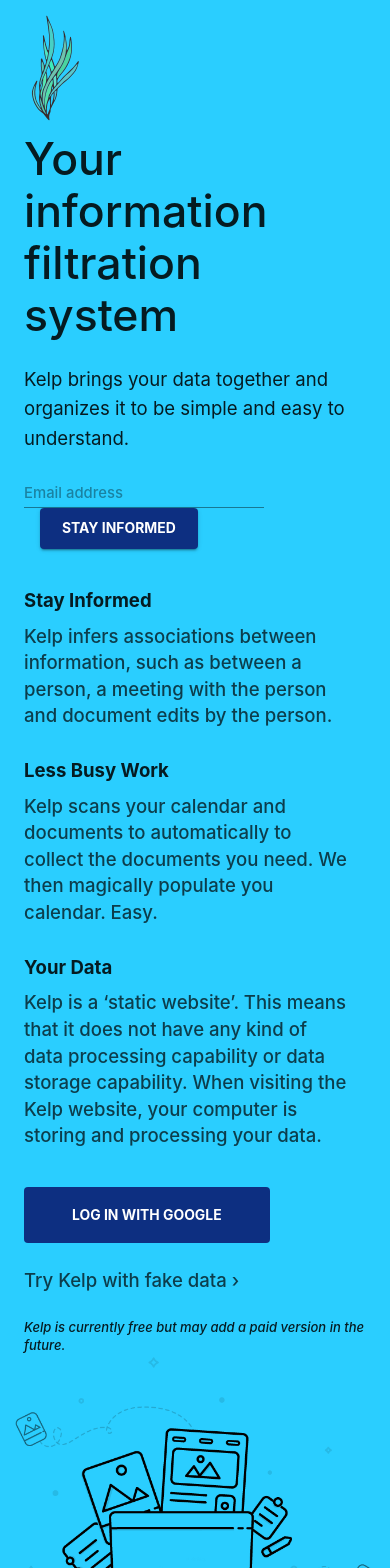
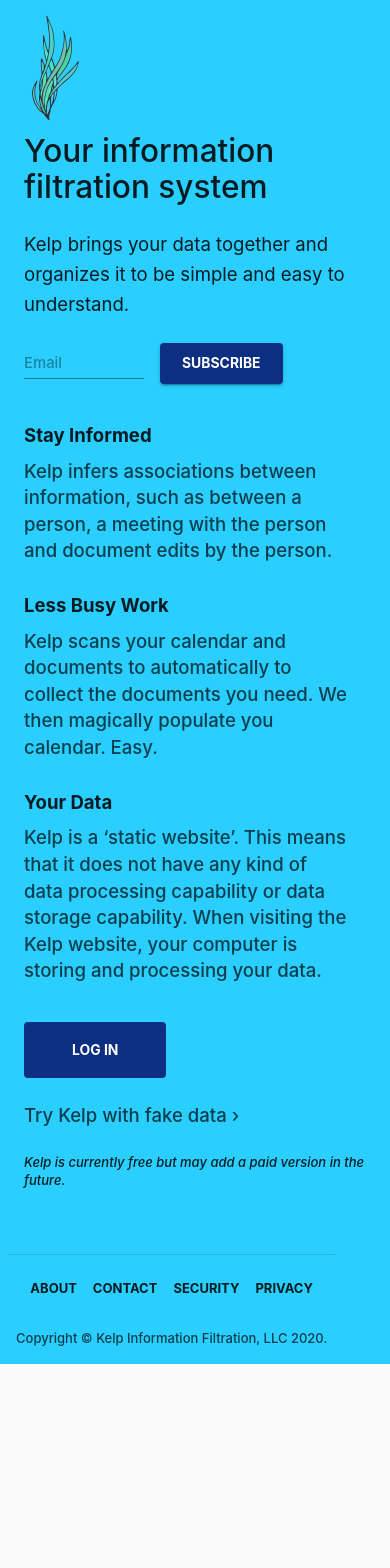
Before and after one commit to zamiang/kelp, a Next.js app: page / in a window 390 px wide. Shown: the top 1568 px of the page. After the commit the page ends 1364 px from the top, so only its background shows below. Built offline with nearby package versions, Linux system fonts and the light colour scheme; no server answers.

Commit message:
Mobile 2 (#92)
* more mobile updates

* heading spacing

```diff
--- a/components/email-signup.tsx
+++ b/components/email-signup.tsx
@@ -17,6 +17,7 @@ const useStyles = makeStyles((theme) => ({
     minWidth: 180,
     [theme.breakpoints.down('sm')]: {
       minWidth: 0,
+      width: 120,
     },
   },
 }));
@@ -39,12 +40,7 @@ const EmailSignup = () => {
         />
         <Grid container alignItems="center" justify="flex-start">
           <Grid item>
-            <TextField
-              name="email"
-              placeholder="Email address"
-              required
-              className={classes.input}
-            />
+            <TextField name="email" placeholder="Email" required className={classes.input} />
           </Grid>
           <Grid item>
             <Button
@@ -55,7 +51,7 @@ const EmailSignup = () => {
               color="primary"
               className={classes.signup}
             >
-              Stay Informed
+              Subscribe
             </Button>
           </Grid>
         </Grid>
--- a/components/homepage/footer.tsx
+++ b/components/homepage/footer.tsx
@@ -37,6 +37,9 @@ const useStyles = makeStyles((theme) => ({
     display: 'inline-block',
     marginRight: theme.spacing(2),
     marginLeft: theme.spacing(2),
+    [theme.breakpoints.down('sm')]: {
+      margin: theme.spacing(1),
+    },
   },
 }));
 
--- a/pages/about.tsx
+++ b/pages/about.tsx
@@ -24,7 +24,7 @@ const About = () => {
               src="/icons/success-line.svg"
               className={clsx(classes.heroImage, classes.heroImageIcon)}
             />
-            <Typography variant="h2" className={classes.center}>
+            <Typography variant="h2" className={clsx(classes.center, classes.heading)}>
               Information at your fingertips
               <br />
               &hellip;but actually
--- a/pages/index.tsx
+++ b/pages/index.tsx
@@ -23,6 +23,12 @@ export const useStyles = makeStyles((theme) => ({
   },
   containerWidth: {
     width: '100%',
+  },
+  heading: {
+    [theme.breakpoints.down('sm')]: {
+      fontSize: theme.typography.h4.fontSize,
+      marginBottom: theme.spacing(2),
+    },
   },
   hero: {
     marginTop: theme.spacing(9),
@@ -54,6 +60,7 @@ export const useStyles = makeStyles((theme) => ({
     width: '100%',
     [theme.breakpoints.down('sm')]: {
       padding: theme.spacing(1),
+      marginTop: theme.spacing(1),
     },
   },
   buttonContainer: {
@@ -112,6 +119,9 @@ export const useStyles = makeStyles((theme) => ({
     height: 'auto',
     maxWidth: '586px',
     mixBlendMode: 'multiply',
+    [theme.breakpoints.down('sm')]: {
+      display: 'none',
+    },
   },
   heroImageIcon: {
     height: '120px',
@@ -157,7 +167,9 @@ const App = () => {
           <Grid item sm={6}>
             <Container maxWidth="sm">
               <img style={{ maxWidth: 120, marginLeft: -32 }} src="kelp.svg" />
-              <Typography variant="h3">Your information filtration system</Typography>
+              <Typography variant="h3" className={classes.heading}>
+                Your information filtration system
+              </Typography>
               <Typography variant="h6" className={classes.body}>
                 Kelp brings your data together and organizes it to be simple and easy to understand.
               </Typography>
@@ -203,7 +215,7 @@ const App = () => {
                   onClick={loginWithRedirect}
                   disableElevation={true}
                 >
-                  Log In With Google
+                  Log In
                 </Button>
                 <a
                   className={classes.loginTryLink}
--- a/pages/security.tsx
+++ b/pages/security.tsx
@@ -28,7 +28,7 @@ const Security = () => {
               src="/icons/locked-line.svg"
               className={clsx(classes.heroImage, classes.heroImageIcon)}
             />
-            <Typography variant="h2" className={classes.center}>
+            <Typography variant="h2" className={clsx(classes.center, classes.heading)}>
               Kelp keeps your personal data secure
               <br />
               &hellip;by not storing it at all
```
Also changed, not shown: components/homepage/homepage-top-bar.tsx (+7 -2 lines).
